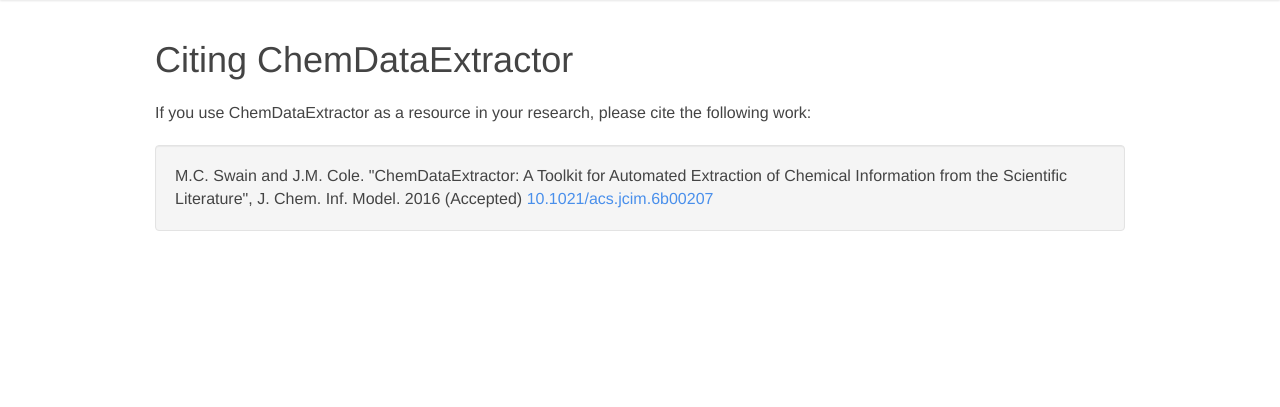
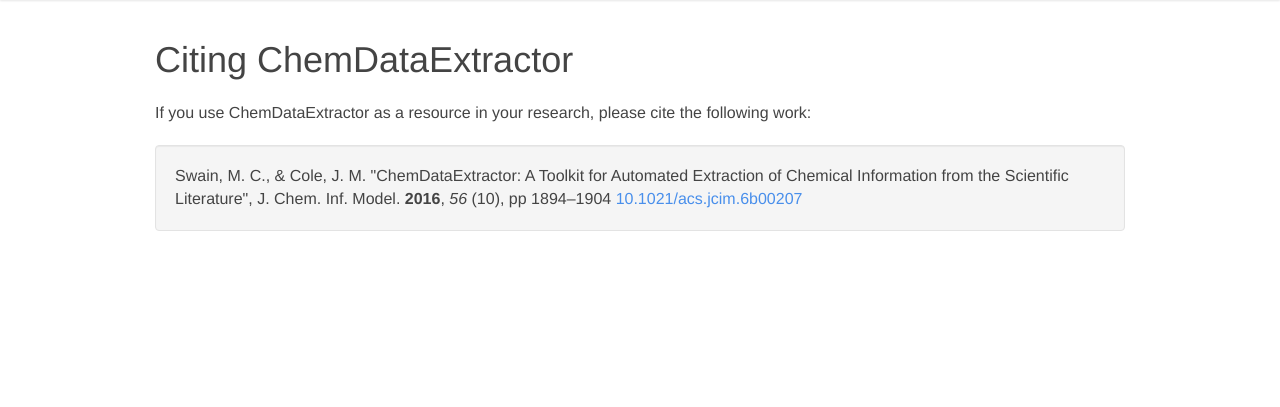
Before and after one commit to mcs07/cdeweb, a Flask app: page /citing in a window 1280 px wide. Shown: the part 77-484 px from the top of the page. Run offline with Flask 2, Linux system fonts and the light colour scheme; some libraries are stand-ins or nearby versions.

Commit message:
Update citation details

```diff
--- a/cdeweb/templates/citing.html
+++ b/cdeweb/templates/citing.html
@@ -9,8 +9,9 @@
        If you use ChemDataExtractor as a resource in your research, please cite the following work:
     </p>
     <div class="well">
-      M.C. Swain and J.M. Cole. "ChemDataExtractor: A Toolkit for Automated Extraction of Chemical Information from the
-      Scientific Literature", J. Chem. Inf. Model. 2016 (Accepted) <a href="http://dx.doi.org/10.1021/acs.jcim.6b00207">10.1021/acs.jcim.6b00207</a>
+      Swain, M. C., & Cole, J. M. "ChemDataExtractor: A Toolkit for Automated Extraction of Chemical Information from
+      the Scientific Literature", J. Chem. Inf. Model. <strong>2016</strong>, <em>56</em> (10), pp 1894–1904
+      <a href="http://dx.doi.org/10.1021/acs.jcim.6b00207">10.1021/acs.jcim.6b00207</a>
     </div>
   </div>
 {% endblock %}
```
Also changed, not shown: cdeweb/docs/intro.md (+3 -2 lines).
